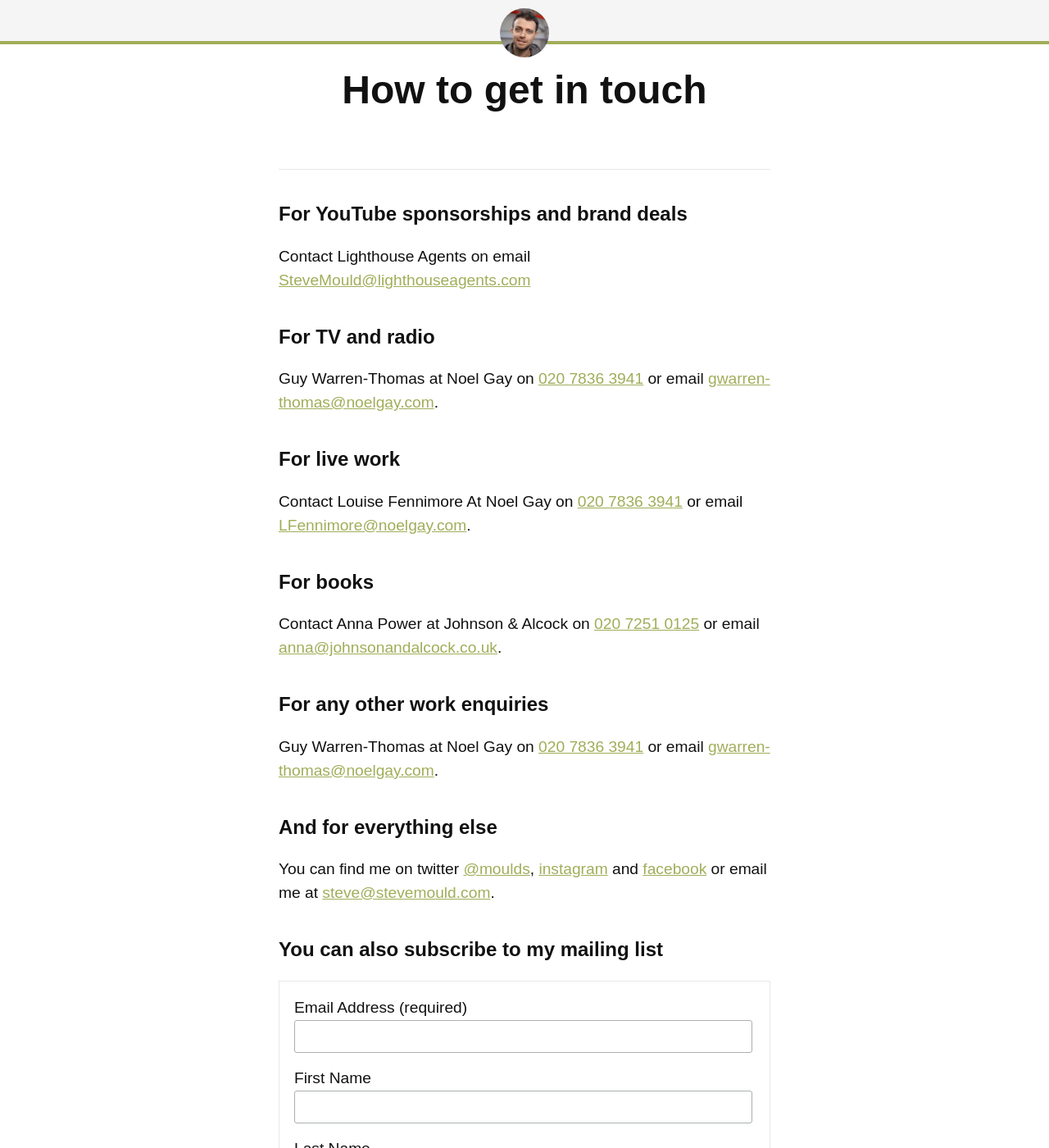
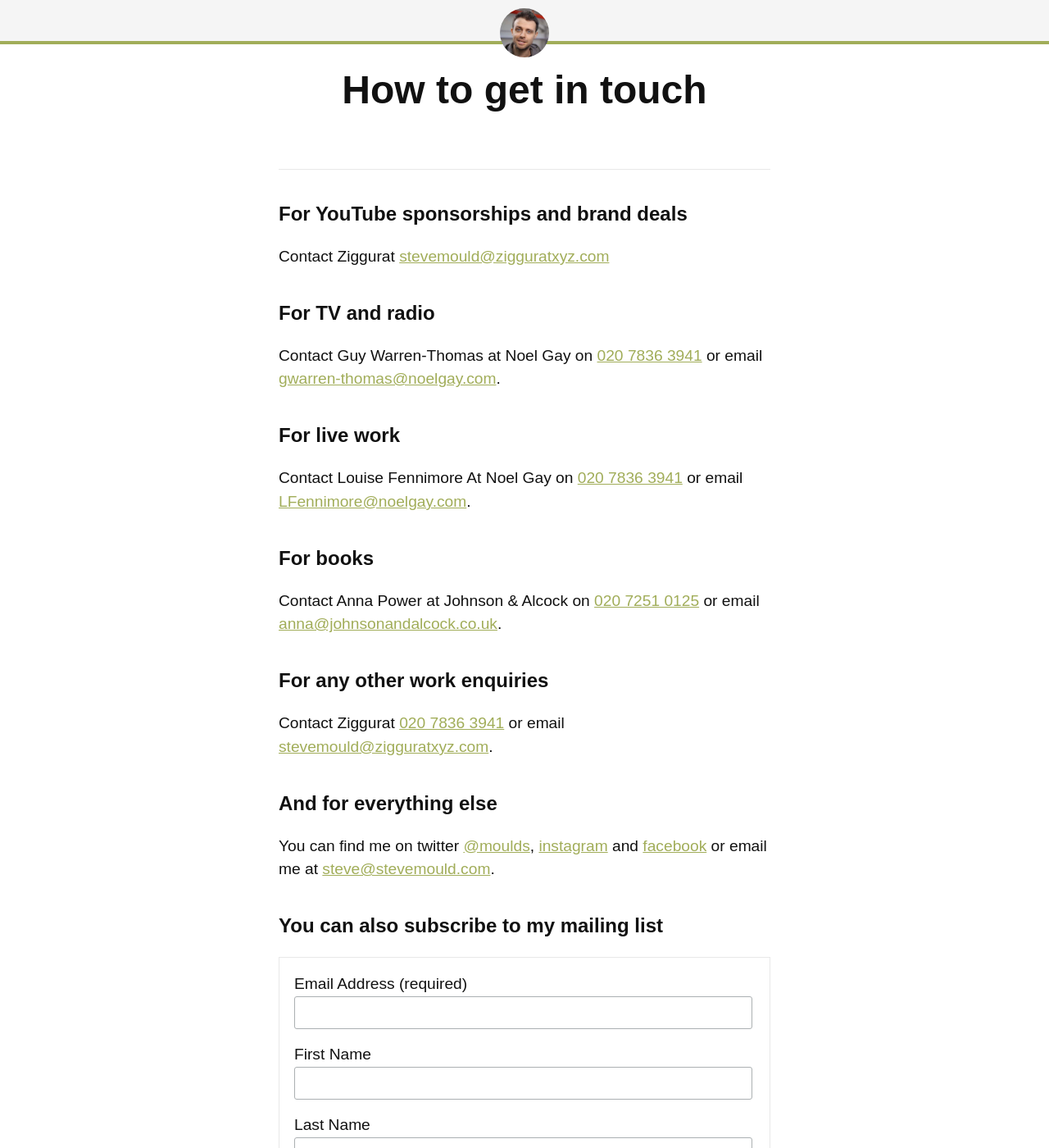
Before and after one commit to steventhebrave/steventhebrave.github.io, a Jekyll site: the page built from _pages/contact.md, in a window 1280 px wide and 1400 px high. Shown: the whole window at 82% size. Built offline with Jekyll 4.4.1, drawn with Linux system fonts in a browser that asks for light colours.

Commit message:
Ziggurat

```diff
--- a/_pages/contact.md
+++ b/_pages/contact.md
@@ -5,10 +5,10 @@ title: How to get in touch
 ---
 
 ## For YouTube sponsorships and brand deals
-Contact Lighthouse Agents on email [SteveMould@lighthouseagents.com](mailto:SteveMould@lighthouseagents.com)
+Contact Ziggurat [stevemould@zigguratxyz.com](mailto:stevemould@zigguratxyz.com)
 
 ## For TV and radio
-Guy Warren-Thomas at Noel Gay on {% include phone.html number="20 7836 3941" %} or email [gwarren-thomas@noelgay.com](mailto:gwarren-thomas@noelgay.com).
+Contact Guy Warren-Thomas at Noel Gay on {% include phone.html number="20 7836 3941" %} or email [gwarren-thomas@noelgay.com](mailto:gwarren-thomas@noelgay.com).
 
 ## For live work
 Contact Louise Fennimore At Noel Gay on {% include phone.html number="20 7836 3941" %} or email [LFennimore@noelgay.com](mailto:LFennimore@noelgay.com).
@@ -17,7 +17,7 @@ Contact Louise Fennimore At Noel Gay on {% include phone.html number="20 7836 39
 Contact Anna Power at Johnson & Alcock on {% include phone.html number="20 7251 0125" %} or email [anna@johnsonandalcock.co.uk](mailto:anna@johnsonandalcock.co.uk).
 
 ## For any other work enquiries
-Guy Warren-Thomas at Noel Gay on {% include phone.html number="20 7836 3941" %} or email [gwarren-thomas@noelgay.com](mailto:gwarren-thomas@noelgay.com).
+Contact Ziggurat {% include phone.html number="20 7836 3941" %} or email [stevemould@zigguratxyz.com](mailto:stevemould@zigguratxyz.com).
 
 ## And for everything else
 You can find me on twitter [@moulds](https://twitter.com/moulds), [instagram](https://www.instagram.com/stevemouldscience/) and [facebook](https://www.facebook.com/stevemouldscience/) or email me at [steve@stevemould.com](mailto:steve@stevemould.com).
```
